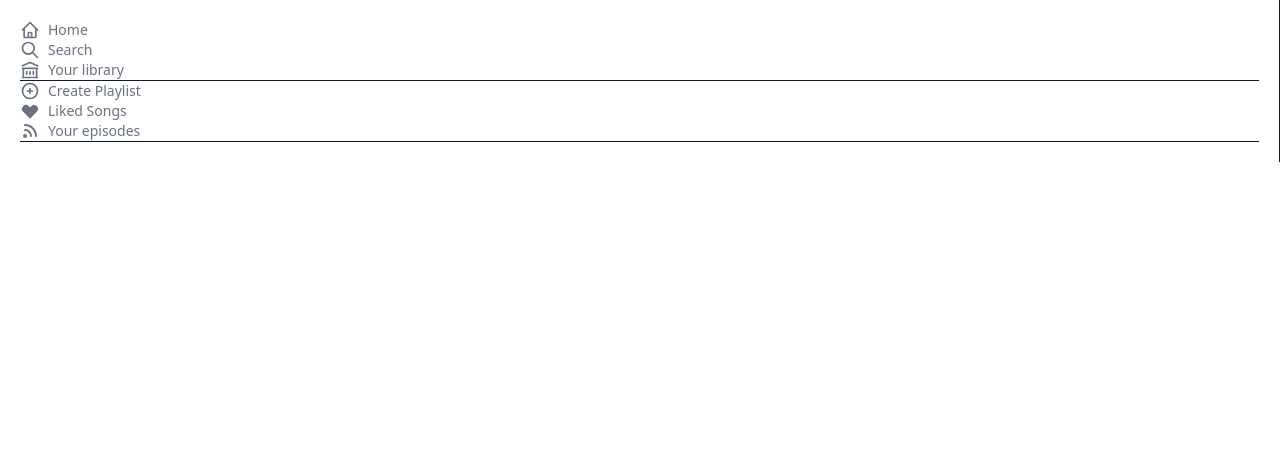
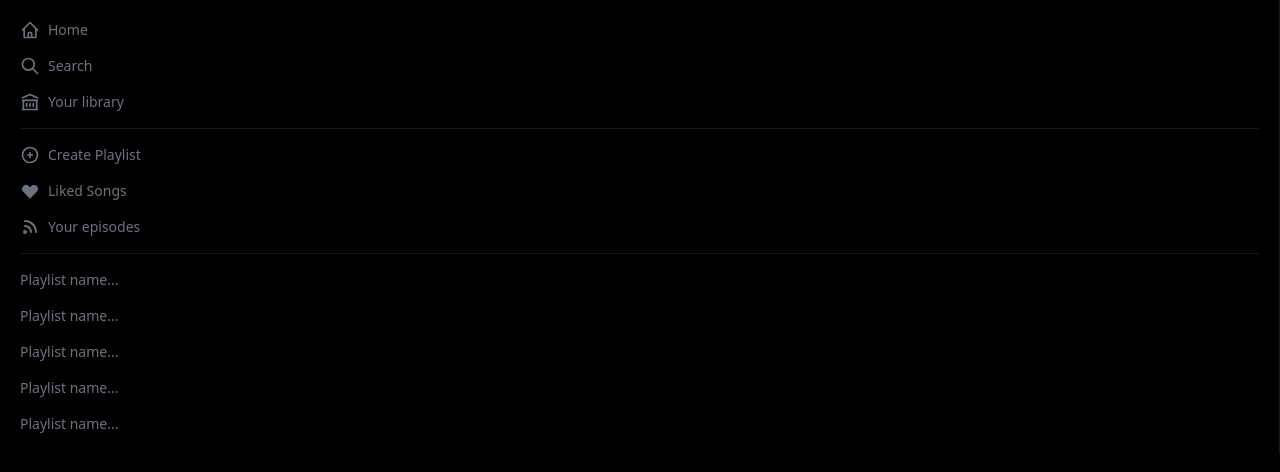
Before and after one commit to sashakaverina/spotify-nextjs, a Next.js app: page / in a window 1280 px wide. Shown: the top 472 px of the page. Built offline with nearby package versions, Linux system fonts and the light colour scheme.

Commit message:
set up next-auth

```diff
--- a/components/Sidebar.js
+++ b/components/Sidebar.js
@@ -14,7 +14,7 @@ import {
 function Sidebar() {
   return (
     <div className='text-gray-500 p-5 text-sm border-r border-gray-900'>
-      <div>
+      <div className='space-y-4'>
         <button className='flex items-center space-x-2 hover:text-white'>
           <HomeIcon className='h-5 w-5'/>
           <p>Home</p>
@@ -43,6 +43,12 @@ function Sidebar() {
           <p>Your episodes</p>
         </button>
         <hr className='border-t-[0.1px] border-gray-900'></hr>
+
+        <p className='cursor-pointer hover:text-white'>Playlist name...</p>
+        <p className='cursor-pointer hover:text-white'>Playlist name...</p>
+        <p className='cursor-pointer hover:text-white'>Playlist name...</p>
+        <p className='cursor-pointer hover:text-white'>Playlist name...</p>
+        <p className='cursor-pointer hover:text-white'>Playlist name...</p>
       </div>
     </div>
 
--- a/package.json
+++ b/package.json
@@ -8,6 +8,7 @@
   "dependencies": {
     "@heroicons/react": "^1.0.5",
     "next": "latest",
+    "next-auth": "^4.0.0-beta.7",
     "react": "^17.0.2",
     "react-dom": "^17.0.2"
   },
--- /dev/null
+++ b/pages/api/auth/[...nextauth].js
@@ -0,0 +1,14 @@
+import NextAuth from "next-auth"
+import SpotifyProvider from "next-auth/providers/spotify"
+
+export default NextAuth({
+  // Configure one or more authentication providers
+  providers: [
+    SpotifyProvider({
+      clientId: process.env.NEXT_PUBLIC_CLIENT_ID,
+      clientSecret: process.env.NEXT_PUBLIC_CLIENT_SECRET,
+      authorization: LOGIN_URL,
+    }),
+    // ...add more providers here
+  ],
+})
--- a/pages/index.js
+++ b/pages/index.js
@@ -3,7 +3,7 @@ import Sidebar from '../components/Sidebar'
 
 export default function Home() {
   return (
-    <div className="">
+    <div className="bg-black h-screen overflow-hidden">
       <main>
         <Sidebar/>
         {/*sidebar*/}
--- /dev/null
+++ b/pages/login.js
@@ -0,0 +1,10 @@
+function Login() {
+  return (
+    <div>
+      <h1>Login page</h1>
+
+    </div>
+  )
+}
+
+export default Login
```
Also changed, not shown: lib/spotify.js (added), 1 other file (tests, documents, lock files or other folders).
